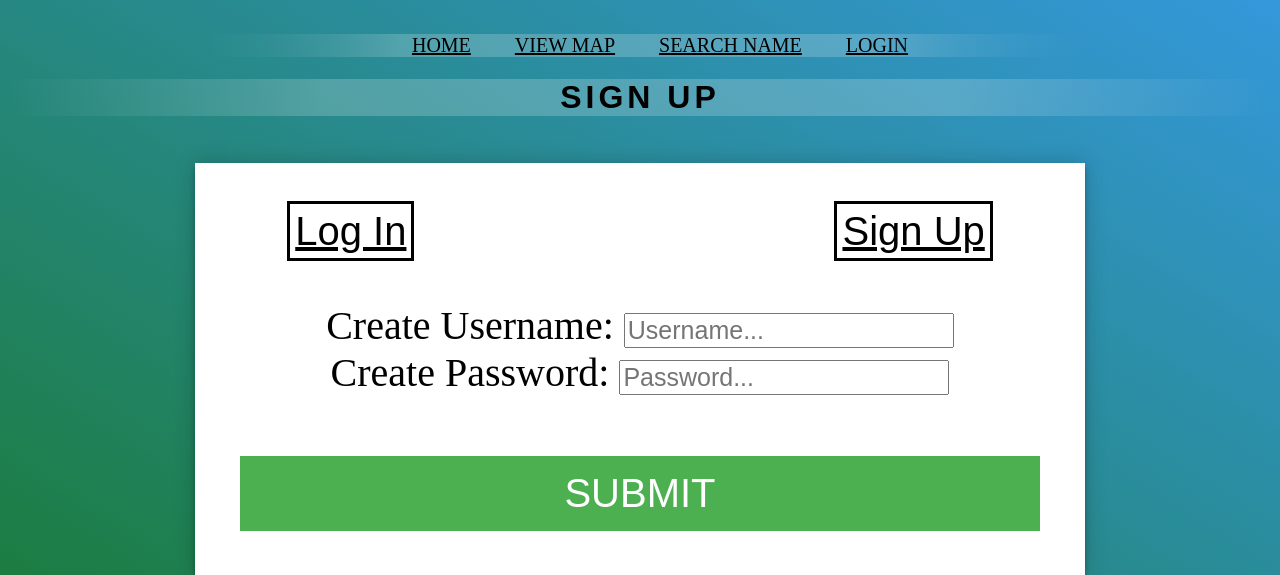
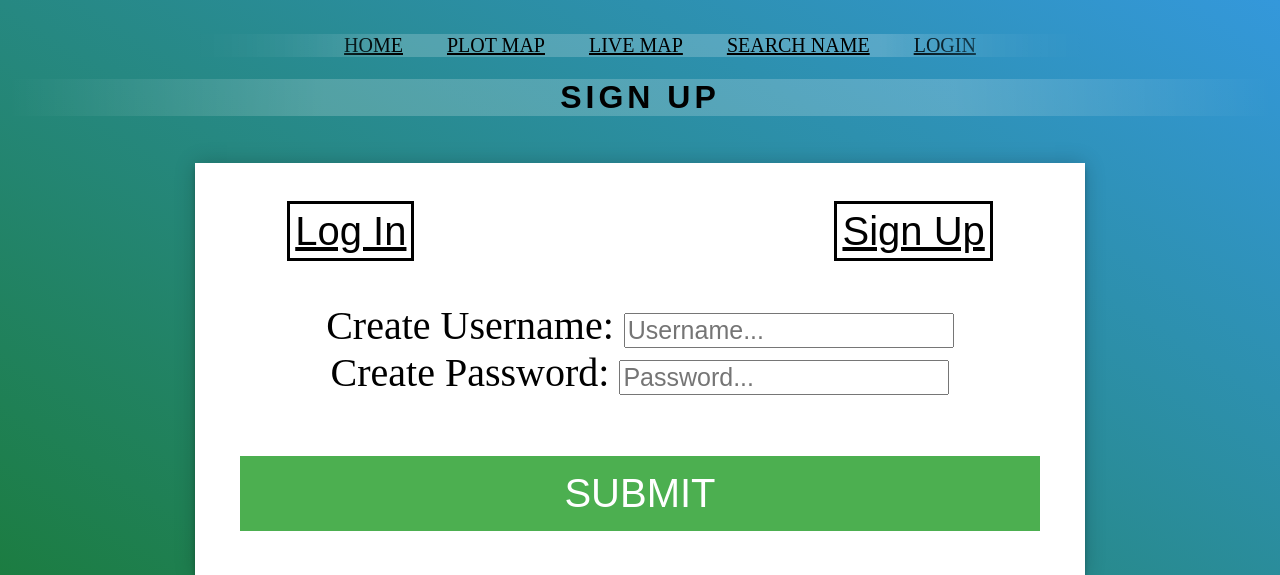
Before and after one commit to DavidGhawi/Cemetery_Web_App, a Flask app: page /signup in a window 1280 px wide. Shown: the top 575 px of the page. Run offline with Flask 2, Linux system fonts and the light colour scheme.

```diff
--- a/templates/login_page.html
+++ b/templates/login_page.html
@@ -6,19 +6,22 @@
 </head>
 <body>
 
-      <nav class = "navigation">
+      <nav class="navigation">
                   <ul>
                         <li>
                               <a href="/">Home</a>
                         </li>
                         <li>
-                        <a href="#">View Map</a>
+                              <a href="/map">Plot Map</a>
                         </li>
                         <li>
-                        <a href="#">Search Name</a>
+                              <a href="/livemap">Live Map</a>
                         </li>
                         <li>
-                        <a href="#">Login</a>
+                              <a href="/form">Search Name</a>
+                        </li>
+                        <li>
+                              <a href="/login">Login</a>
                         </li>
                   </ul>
             </nav>
```
Lines whose indentation alone changed are shown as unchanged.
